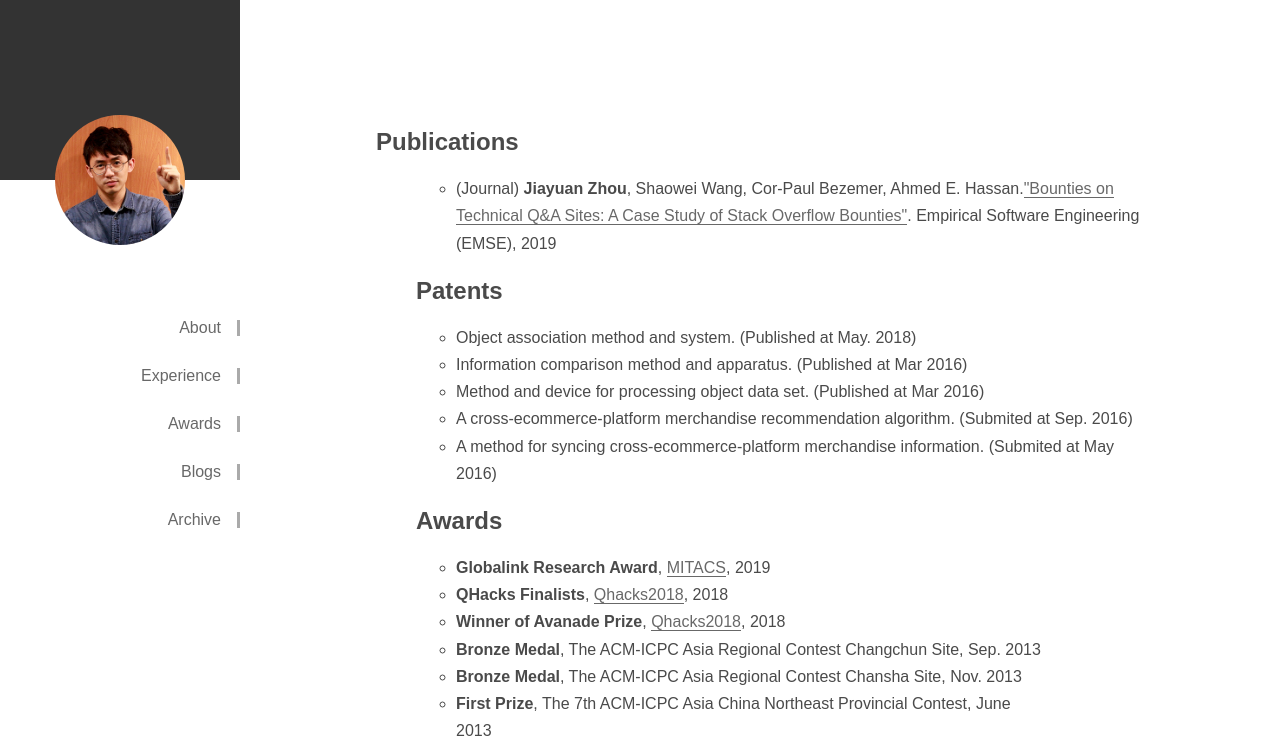
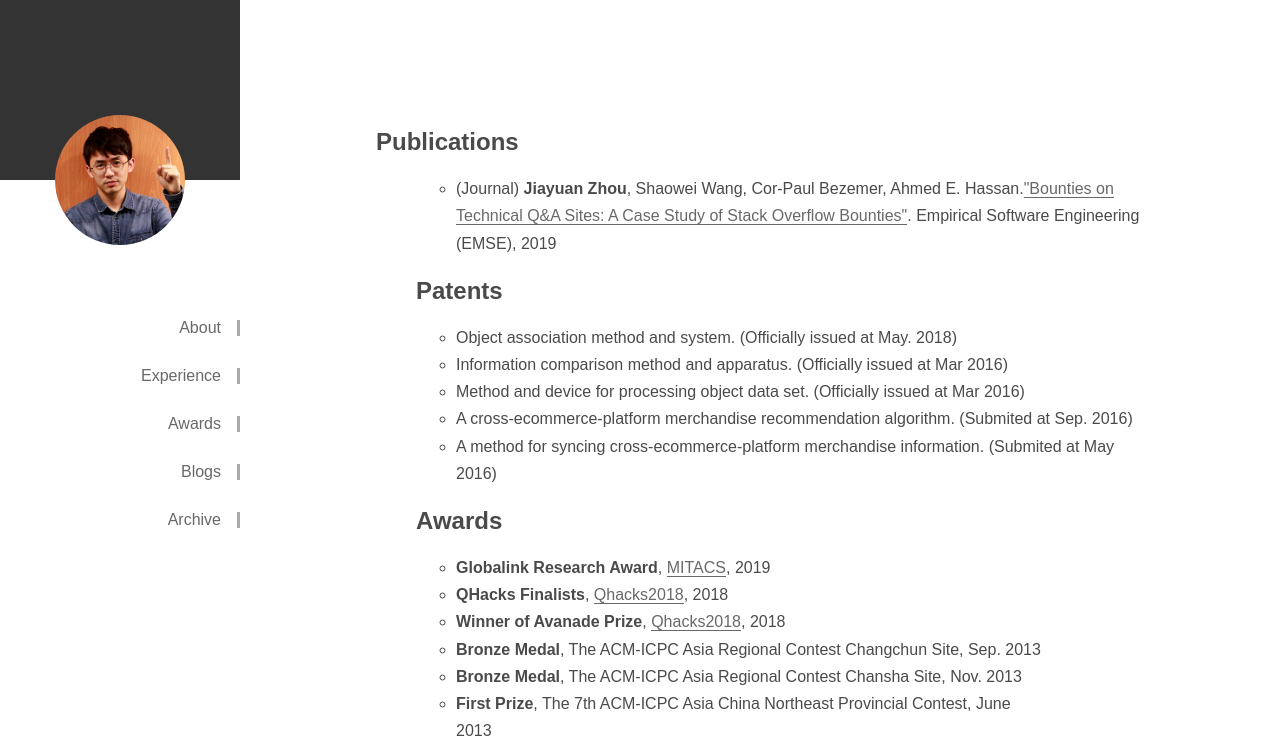
Before and after one commit to yiikou/jiayuan, a plain HTML site: page awards/index.html in a window 1280 px wide. Shown: the top 738 px of the page. Drawn offline with Linux system fonts and the light colour scheme; a small style sheet from the web is missing.

Commit message:
minor update

```diff
--- a/awards/index.html
+++ b/awards/index.html
@@ -80,9 +80,9 @@
        </ul>
 
       <h2 id="Patents"><a href="#Patents" class="headerlink" title="Patents"></a>Patents</h2><ul>
-      <li>Object association method and system. (Published at May. 2018)</li>
-      <li>Information comparison method and apparatus. (Published at Mar 2016)</li>
-      <li>Method and device for processing object data set. (Published at Mar 2016)</li>
+      <li>Object association method and system. (Officially issued at May. 2018)</li>
+      <li>Information comparison method and apparatus. (Officially issued at Mar 2016)</li>
+      <li>Method and device for processing object data set. (Officially issued at Mar 2016)</li>
       <li>A cross-ecommerce-platform merchandise recommendation algorithm. (Submited at Sep. 2016)</li>
       <li>A method for syncing cross-ecommerce-platform merchandise information. (Submited at May 2016)</li>
       </ul>
```
